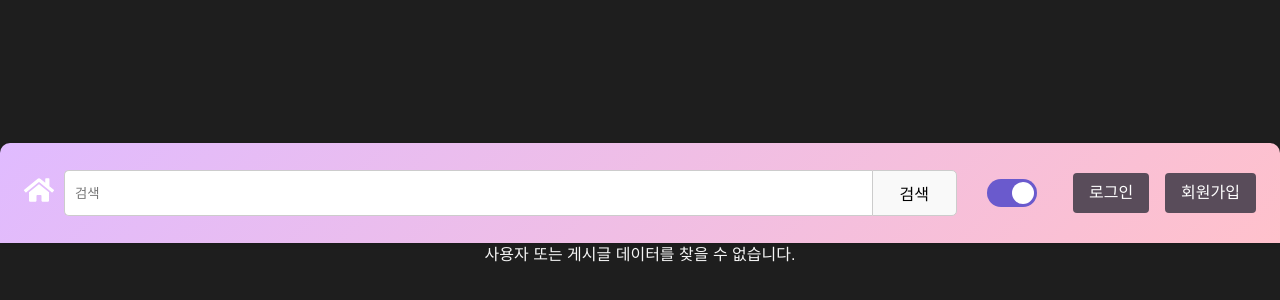
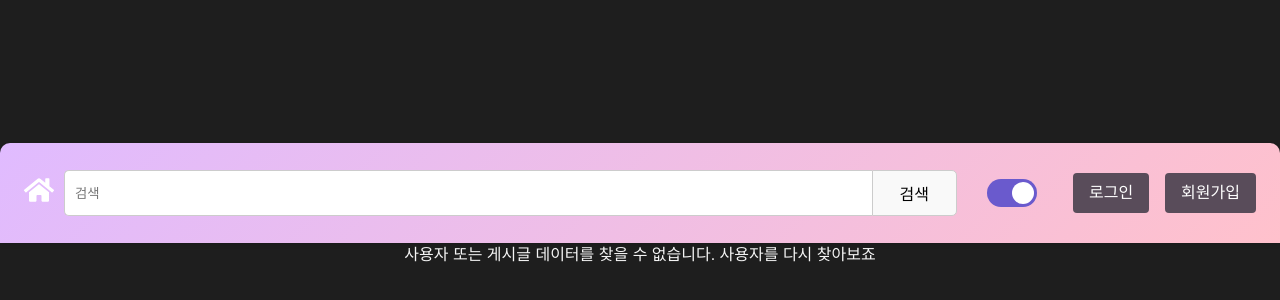
Before and after one commit to TaekBongY/HomeWork, a React (Vite) app: page /user/1 in a window 1280 px wide. Shown: the part 200-500 px from the top of the page. Built offline with nearby package versions, Linux system fonts and the light colour scheme; data requests are answered from the project's data file.

Commit message:
react-board-project-1 새로운 이슈

```diff
--- a/src/pages/UserDetail.jsx
+++ b/src/pages/UserDetail.jsx
@@ -101,7 +101,8 @@ const UserDetail = () => {
   const user = combinedUsers.find((item) => String(item.DataId) === String(dataId));
 
   if (!user) {
-    return <div>사용자 또는 게시글 데이터를 찾을 수 없습니다.</div>;
+    return <div>사용자 또는 게시글 데이터를 찾을 수 없습니다.
+    사용자를 다시 찾아보죠</div>;
   }
 
   const handleDelete = () => {
```
